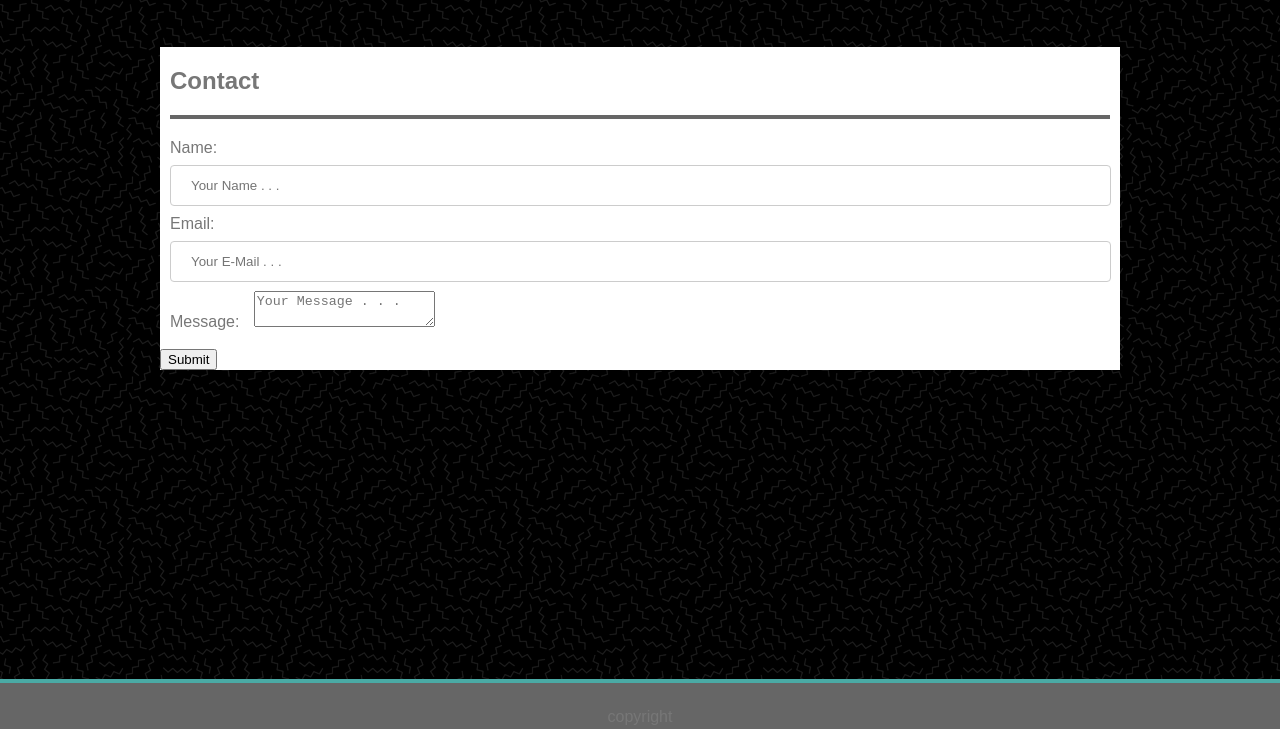
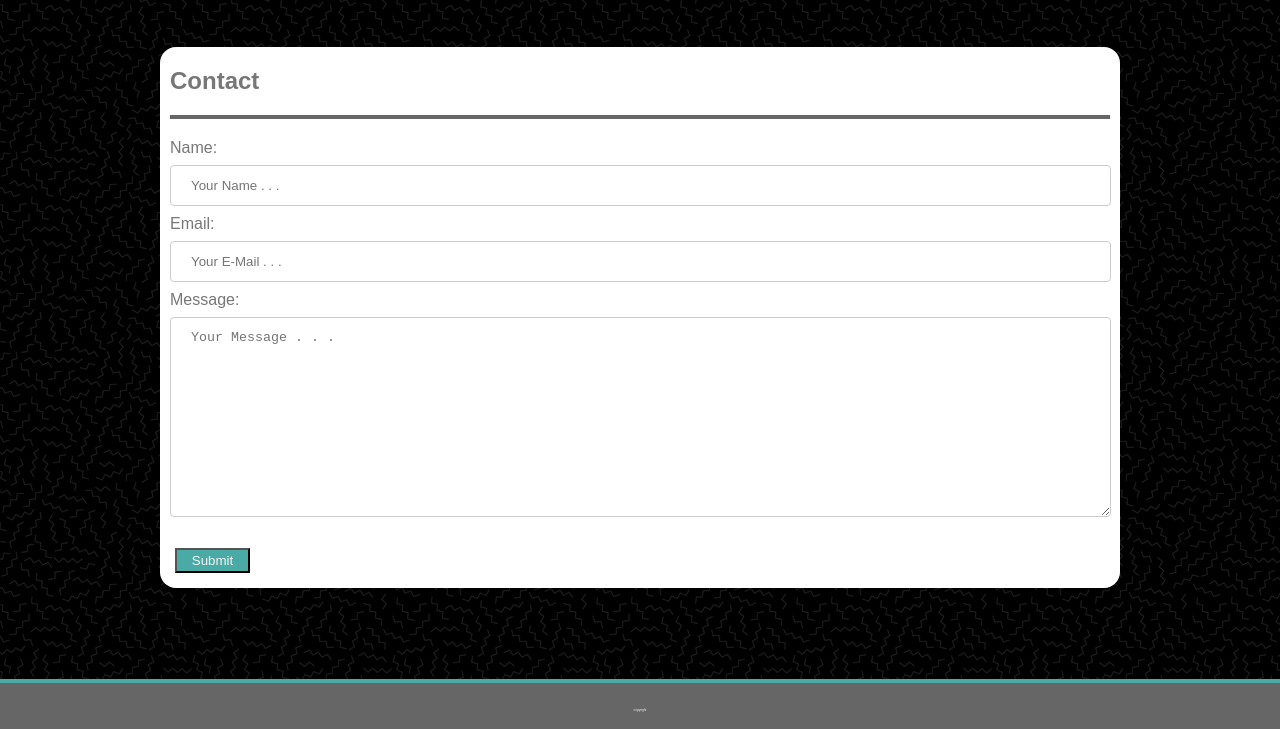
Before and after one commit to be-cool/Basic-Portfolio, a plain HTML site: page contact.html in a window 1280 px wide. Shown: the part 71-800 px from the top of the page. Drawn offline with Linux system fonts and the light colour scheme.

Commit message:
everything is cleaned up and ready to go

```diff
--- a/assets/css/style_all_pages.css
+++ b/assets/css/style_all_pages.css
@@ -65,6 +65,7 @@ body {
     margin-right: auto;
     width: 960px;
     background-color: #ffffff;
+    border-radius: 16px;
 }
 
 footer {
@@ -80,6 +81,8 @@ footer {
     left: 0;
     padding-top: 25px;
     padding-bottom: 1px;
+    font-size: 0.2rem;
+    color: whitesmoke;
 }
 
 h2 {
--- a/assets/css/style_contact.css
+++ b/assets/css/style_contact.css
@@ -22,16 +22,17 @@ input[type=email] {
     align-self: center;
 }
 
-input[type=msg] {
+#msg {
     position: relative;
     width: 98%;
     padding: 12px 20px;
     margin: 8px 9px 9px 10px;
     display: inline-block;
     border: 1px solid #ccc;
-    border-radius: 100px;
+    border-radius: 4px;
     box-sizing: border-box;
     align-self: center;
+    height: 200px;
 }
 label {
     margin-left: 10px;
@@ -41,7 +42,15 @@ label {
     margin-left: 10px;
 }
 
-input[type=sumbit] {
-    margin-left: 10px;
-    margin-bottom: 10px;
+#submit {
+    background-color: #4aaaa5;
+    color: whitesmoke;
+    margin-left: 15px;
+    margin-bottom: 15px;
+    height: 25px;
+    width: 75px;
 }
+
+#submit:hover{
+    background-color: orangered;
+}
--- a/contact.html
+++ b/contact.html
@@ -44,10 +44,11 @@
                     </div>
                     <div>
                         <label for="msg">Message: </label>
+                        <br>
                         <textarea id="msg" name="user_message" placeholder="Your Message . . ."></textarea>
                     </div>
                     <br>
-                    <input type="submit" value="Submit">
+                    <input id="submit" type="submit" value="Submit">
                     <br>
 
                 </form>
```
Also changed, not shown: assets/css/style_portfolio.css (+16 -0 lines).
